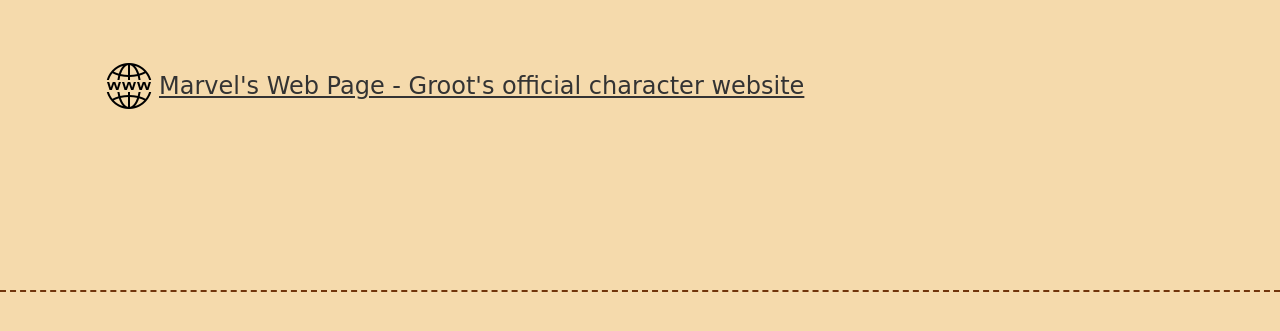
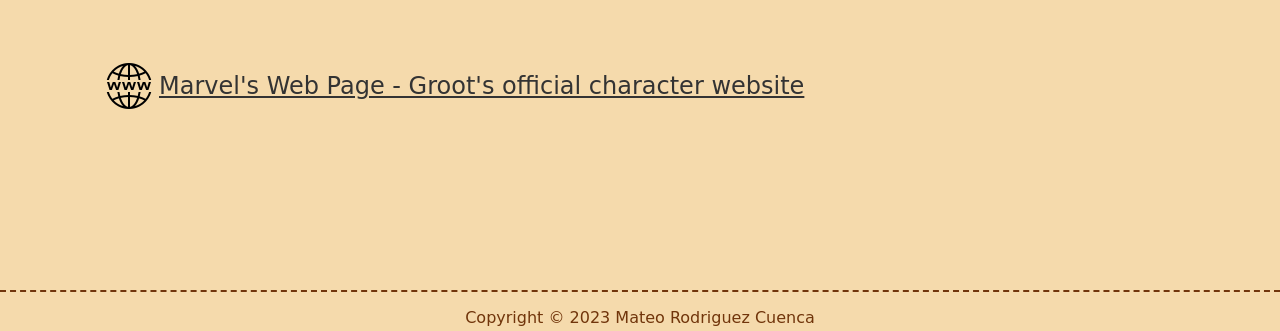
Before and after one commit to mateocuenca/Marvel-Landing-Page, a plain HTML site: page index.html in a window 1280 px wide. Shown: the part 5770-6101 px from the top of the page. Before the commit the page ends 6062 px from the top, so only its background shows below. Drawn offline with Linux system fonts and the light colour scheme; a web font is replaced by a local one.

Commit message:
Addition of footer

```diff
--- a/index.html
+++ b/index.html
@@ -174,5 +174,8 @@
         </li>
       </ul>
     </section>
+    <footer>
+      <p>Copyright © 2023 Mateo Rodriguez Cuenca</p>
+    </footer>
   </body>
 </html>
--- a/styles.css
+++ b/styles.css
@@ -141,3 +141,8 @@ body {
   justify-content: flex-start;
   padding: 2rem;
 }
+
+footer p {
+  text-align: center;
+  padding-bottom: 4px;
+}
```
